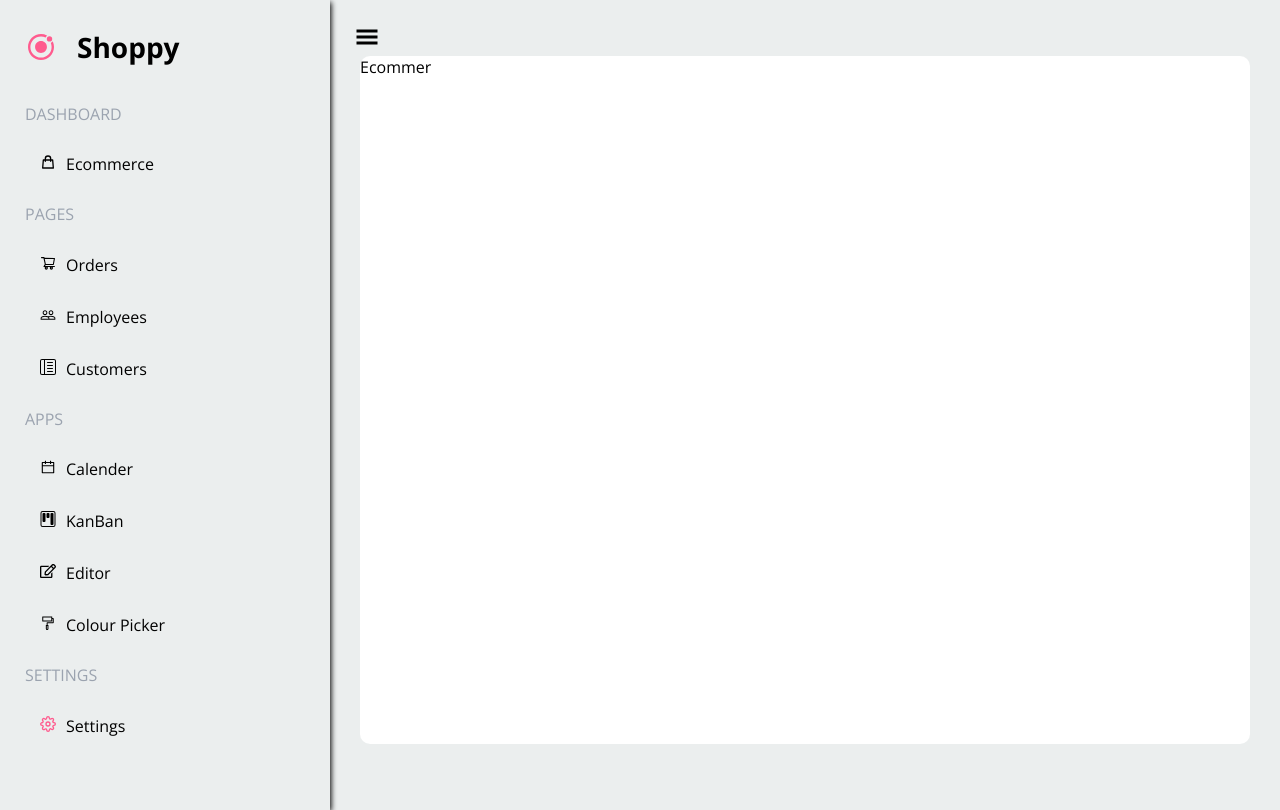
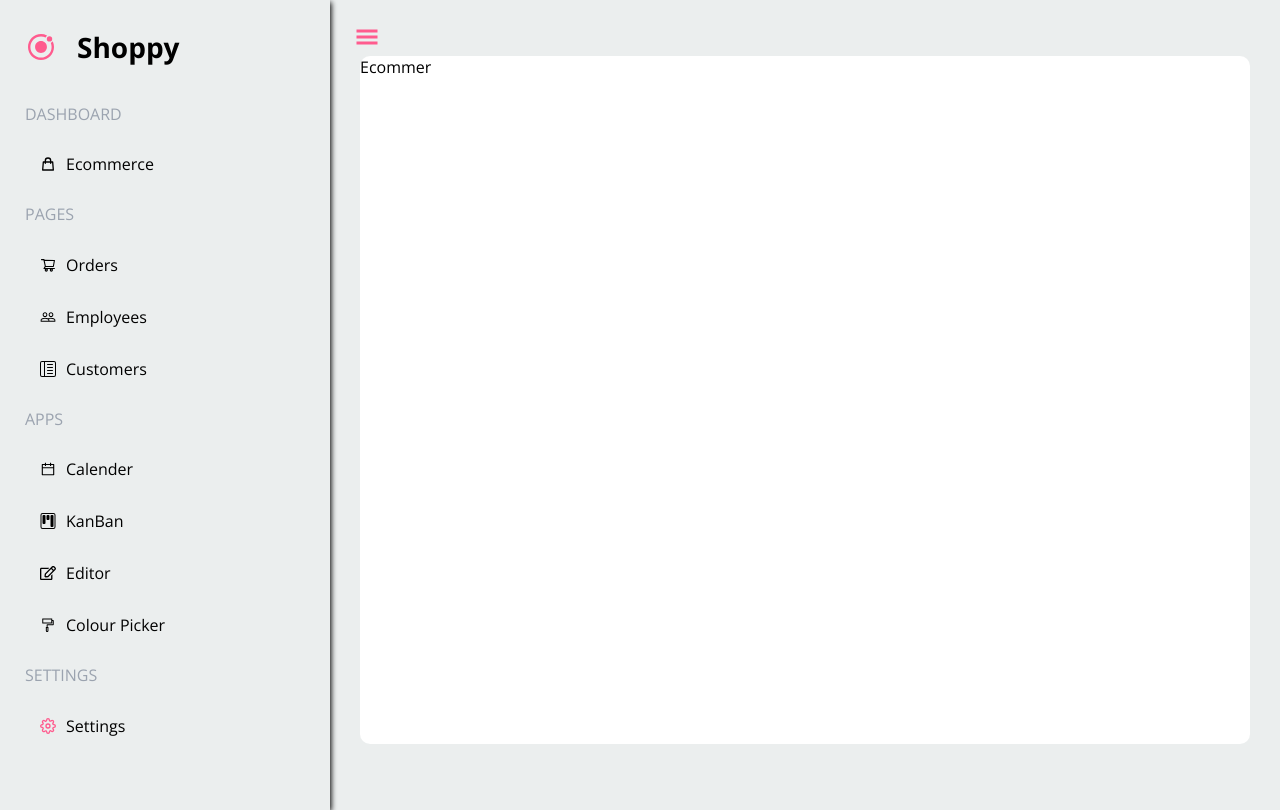
Before and after one commit to taine-rasmussen/eCommerce-, a React (Create React App) app: page /ecommerce in a window 1280 px wide. Built offline with nearby package versions, Linux system fonts and the light colour scheme.

Commit message:
working theme changer

```diff
--- a/src/App.js
+++ b/src/App.js
@@ -7,34 +7,18 @@ import './index.css'
 function App() {
   const [activeMenu, setActiveMenu] = useState(true);
   const [activeSettings, setActiveSettings] = useState(false)
-  const [
-    theme,
-    setTheme] = useState([
-      { colour: '#fb9677', active: false },
-      { colour: '#1E4DB6', active: false },
-      { colour: '#FF5B8E', active: true },
-      { colour: '#7351FF', active: false },
-      { colour: '#02C9D6', active: false },
-      { colour: '#1897F5', active: false },
-    ])
-
-  const activeTheme = useMemo(
-    () => {
-      return theme.filter(colour => colour.active === true)[0].colour
-    }, [theme, setTheme]
-  )
+  const [activeTheme, setActiveTheme] = useState('#FF5B8E')
 
   return (
     <AdminContext.Provider
       value={
         {
           setActiveSettings,
+          setActiveTheme,
           activeSettings,
           setActiveMenu,
           activeTheme,
-          activeMenu,
-          setTheme,
-          theme,
+          activeMenu
         }
       }>
       <div className="app">
--- a/src/Sidebar/SettingsMenu.js
+++ b/src/Sidebar/SettingsMenu.js
@@ -9,21 +9,16 @@ const SettingsMenu = () => {
   const {
     setActiveSettings,
     activeTheme,
-    setTheme,
-    theme
+    setActiveTheme,
   } = useContext(AdminContext)
 
+  const colours = ['#fb9677', '#1E4DB6', '#FF5B8E', '#7351FF', '#02C9D6', '#1897F5']
+
   const updateActiveTheme = useCallback(
-    (newTheme) => {
-      theme.map((obj) => {
-        if (obj.colour = activeTheme) {
-          setTheme([...theme], obj.active = false)
-        }
-        if (obj.colour == newTheme.colour) {
-          setTheme([...theme], obj.active = true)
-        }
-      })
-    }, [theme, setTheme, activeTheme])
+    (colour) => {
+      setActiveTheme(colour)
+    }, [activeTheme]
+  )
 
 
   return (
@@ -62,20 +57,17 @@ const SettingsMenu = () => {
           <h2>Theme Colours</h2>
         </div>
         <div className="settings_colours_container">
-          {theme.map((col) => {
-            const {
-              colour,
-              active
-            } = col
+          {colours.map((colour) => {
+
 
             return (
               <div
                 className="settings_colour"
                 key={colour}
                 style={{ background: colour }}
-                onClick={() => { updateActiveTheme(col) }}
+                onClick={() => { updateActiveTheme(colour) }}
               >
-                {active === true ? <AiOutlineCheck /> : null}
+                {colour === activeTheme ? <AiOutlineCheck /> : null}
               </div>
             )
           })}
--- a/src/Sidebar/Sidebar.css
+++ b/src/Sidebar/Sidebar.css
@@ -49,6 +49,8 @@
   margin: 15px 5px;
   text-decoration: none;
   color: #000;
+  display: flex;
+  align-items: center;
 }
 
 .sidebar_content:hover {
--- a/src/Sidebar/SidebarHamburger.js
+++ b/src/Sidebar/SidebarHamburger.js
@@ -6,7 +6,7 @@ const SidebarHamburger = () => {
   const {
     activeMenu,
     setActiveMenu,
-    theme
+    activeTheme
   } = useContext(AdminContext);
 
   const toggleSidebar = useCallback(
@@ -19,7 +19,7 @@ const SidebarHamburger = () => {
       <GiHamburgerMenu
         className='menu_icon'
         onClick={toggleSidebar}
-        style={{ color: theme }}
+        style={{ color: activeTheme }}
       />
     </>
   )
```
